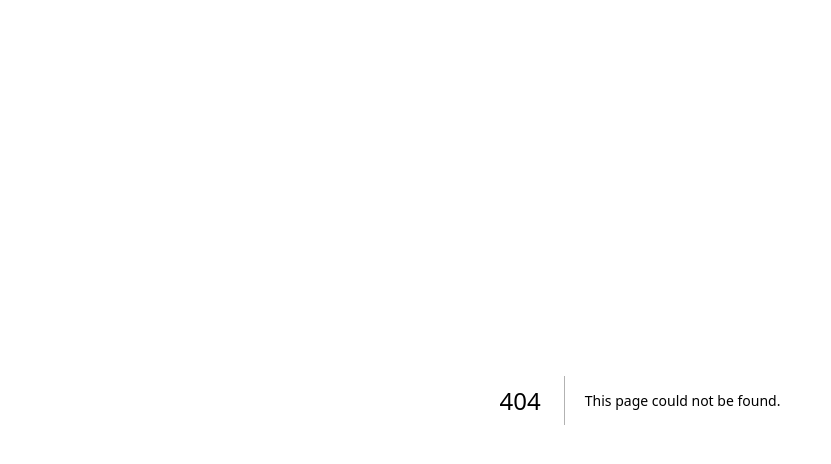
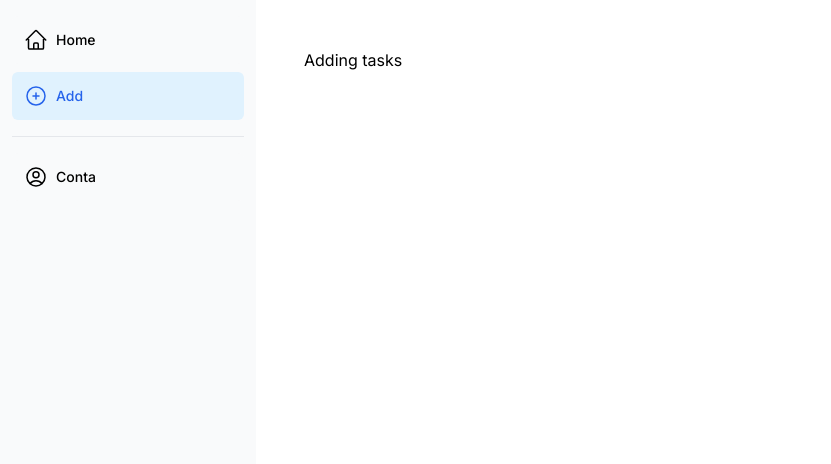
Before and after one commit to lucasKoyama/chronos-frontend, a Next.js app: page /app/tasks/add in a window 1280 px wide. Before the commit this address had no page. Shown: the top 464 px of the page, without its empty margins (0-831 px from the left). Built offline with nearby package versions, Linux system fonts and the light colour scheme.

Commit message:
initial folder structure

```diff
--- /dev/null
+++ b/src/app/app/tasks/add/page.tsx
@@ -0,0 +1,7 @@
+export default function Page() {
+  return (
+    <section>
+      <p>Adding tasks</p>
+    </section>
+  )
+}
```
